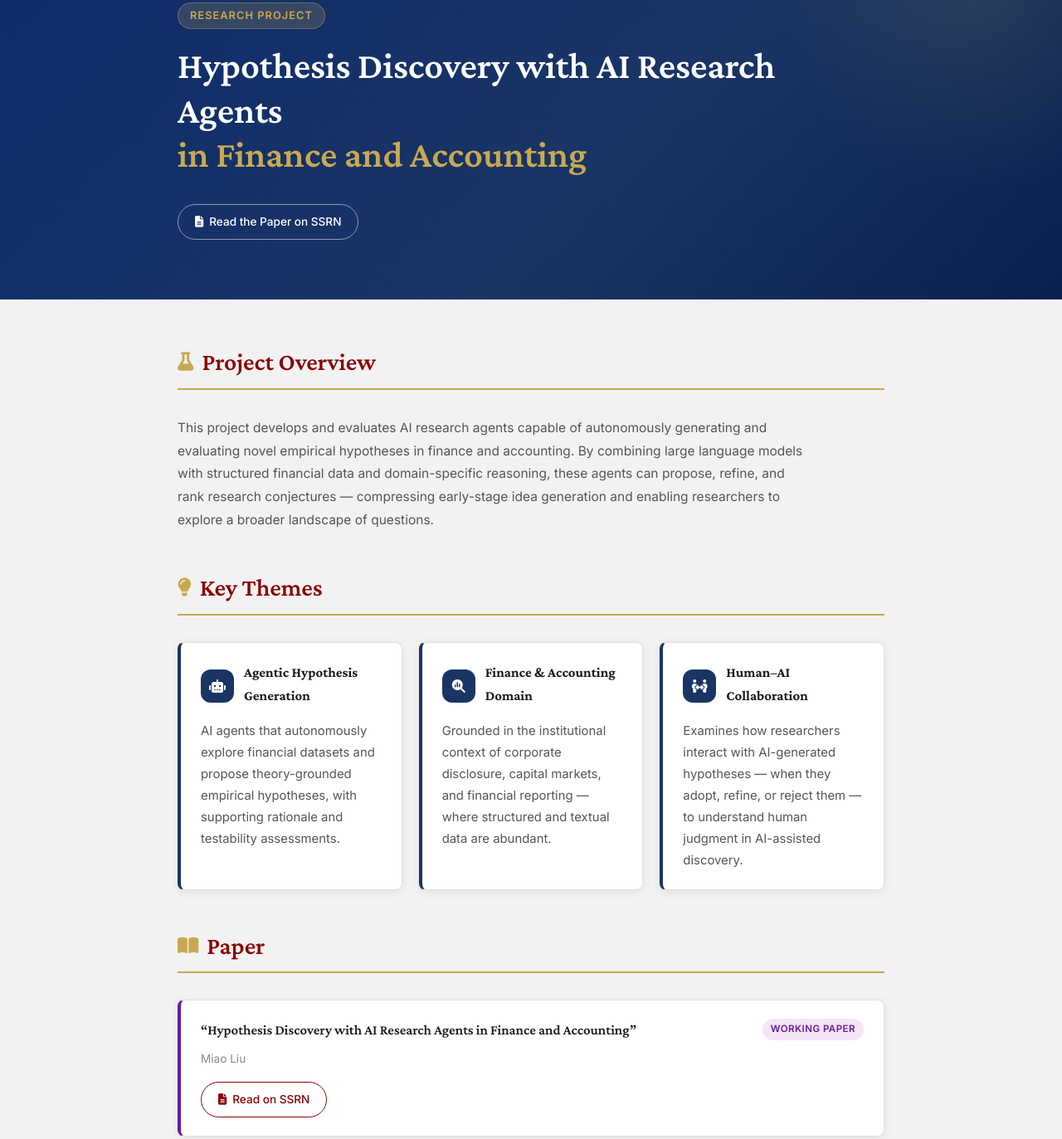
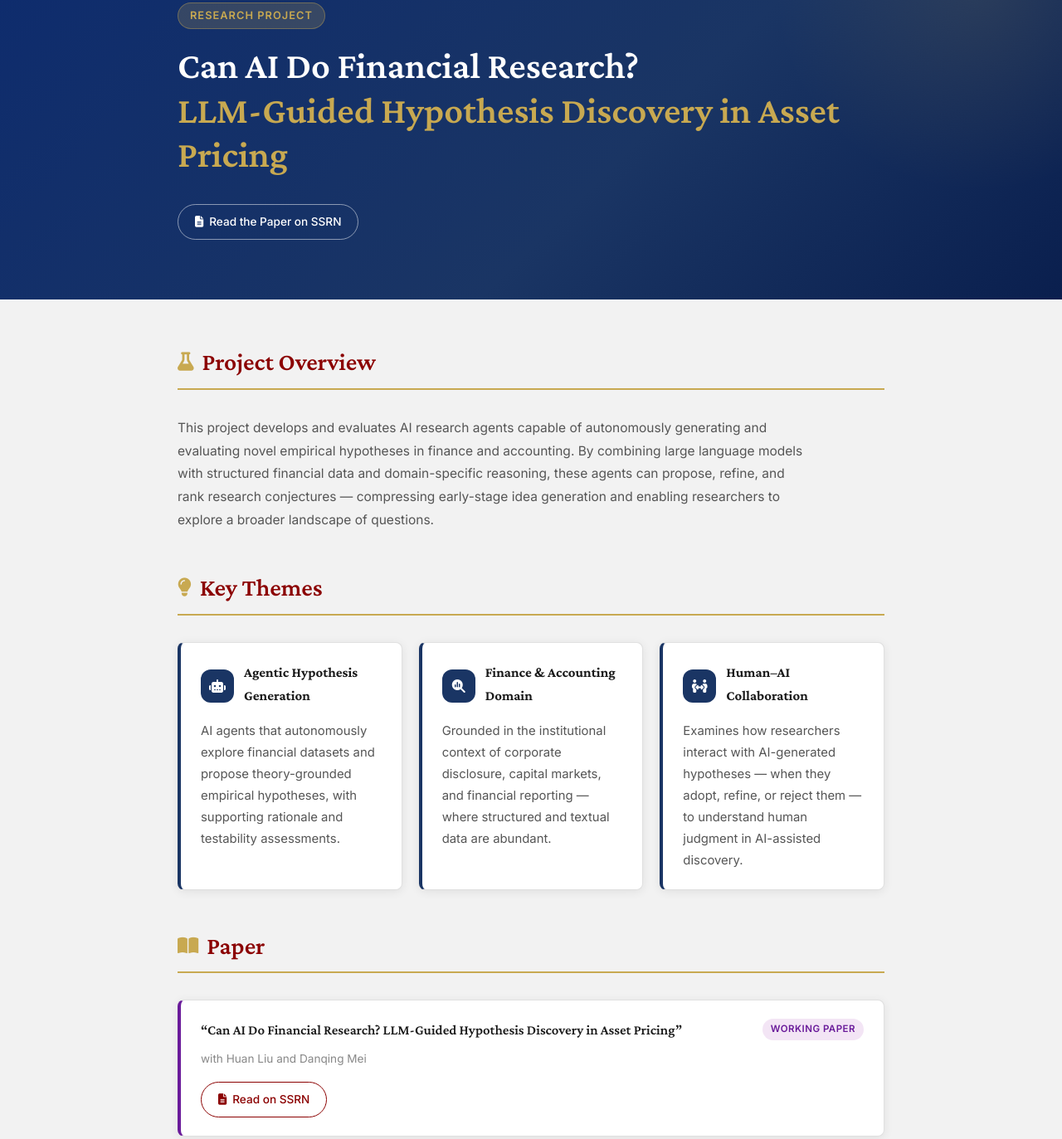
Before and after one commit to MiaoLiuBoston/MiaoLiuBoston.github.io, a website: page finagentlab.html in a window 1280 px wide. Shown: the part 117-1490 px from the top of the page at 83% size. Drawn offline with nearby package versions, Linux system fonts and the light colour scheme.

Commit message:
Update paper title and add coauthors for FinAgentLab
Co-Authored-By: Claude Sonnet 4.6 <noreply@anthropic.com>

```diff
--- a/finagentlab.html
+++ b/finagentlab.html
@@ -3,7 +3,7 @@
 <head>
   <meta charset="UTF-8" />
   <meta name="viewport" content="width=device-width, initial-scale=1.0" />
-  <meta name="description" content="FinAgentLab — Hypothesis Discovery with AI Research Agents in Finance and Accounting. Miao Liu, Boston College Carroll School of Management." />
+  <meta name="description" content="FinAgentLab — Can AI Do Financial Research? LLM-Guided Hypothesis Discovery in Asset Pricing. Miao Liu, Boston College Carroll School of Management." />
   <title>FinAgentLab | Miao Liu — Boston College</title>
 
   <link rel="preconnect" href="https://fonts.googleapis.com" />
@@ -38,7 +38,7 @@
     <div class="course-hero">
       <div class="course-hero-inner">
         <div class="course-label">Research Project</div>
-        <h1>Hypothesis Discovery with AI Research Agents<br/><em>in Finance and Accounting</em></h1>
+        <h1>Can AI Do Financial Research?<br/><em>LLM-Guided Hypothesis Discovery in Asset Pricing</em></h1>
         <div class="course-hero-actions" style="margin-top: 32px;">
           <a href="https://papers.ssrn.com/sol3/papers.cfm?abstract_id=6528218" target="_blank" rel="noopener" class="btn btn-outline">
             <i class="fa-solid fa-file-lines"></i> Read the Paper on SSRN
@@ -110,11 +110,11 @@
           <div class="paper-card working" data-category="working">
             <div class="paper-header">
               <div class="paper-title">
-                &ldquo;Hypothesis Discovery with AI Research Agents in Finance and Accounting&rdquo;
+                &ldquo;Can AI Do Financial Research? LLM-Guided Hypothesis Discovery in Asset Pricing&rdquo;
               </div>
               <span class="badge badge-working">Working Paper</span>
             </div>
-            <div class="paper-authors">Miao Liu</div>
+            <div class="paper-authors">with Huan Liu and Danqing Mei</div>
             <div style="margin-top: 16px;">
               <a href="https://papers.ssrn.com/sol3/papers.cfm?abstract_id=6528218" target="_blank" rel="noopener" class="btn btn-outline" style="font-size: 0.85rem;">
                 <i class="fa-solid fa-file-lines"></i> Read on SSRN
```
Also changed, not shown: index.html (+2 -1 lines).
